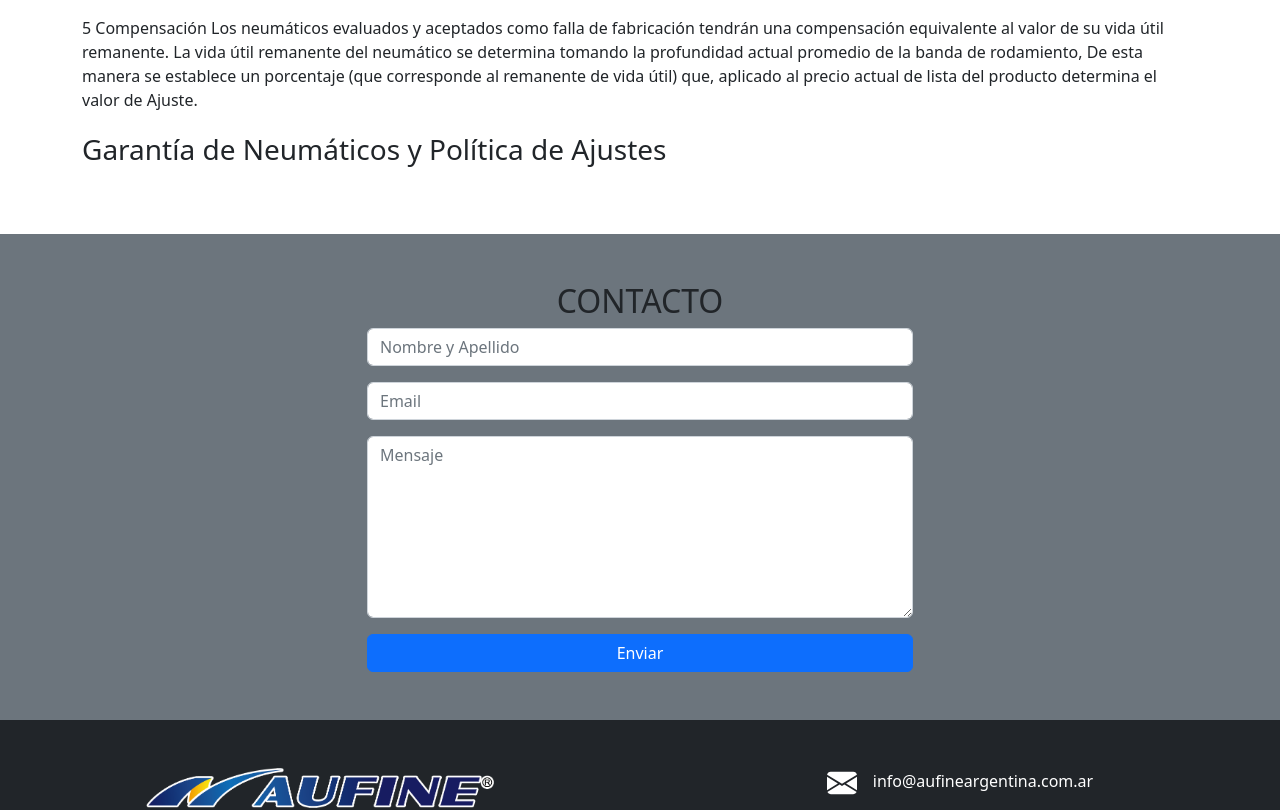
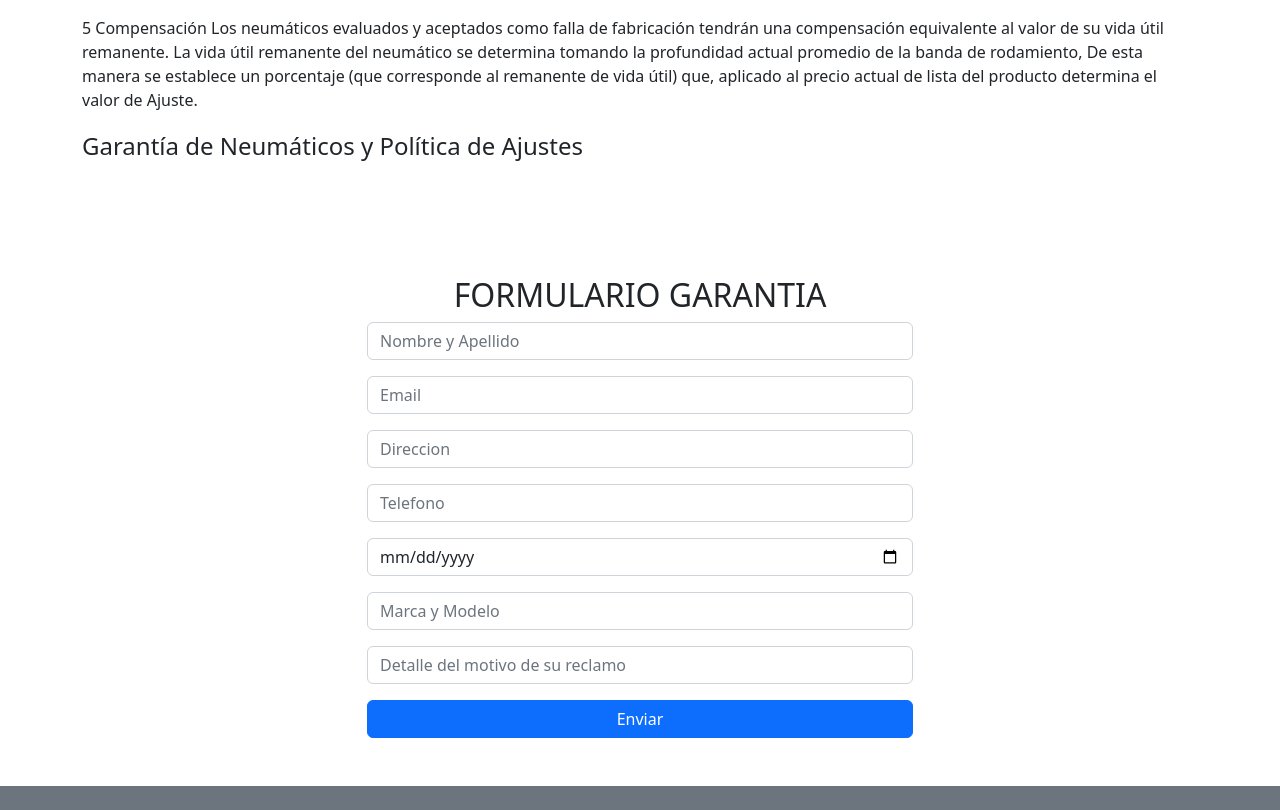
Before and after one commit to gabyreload1983/aufine-react, a React (Create React App) app: page / in a window 1280 px wide. Shown: the part 9560-10370 px from the top of the page. Built offline with nearby package versions, Linux system fonts and the light colour scheme.

Commit message:
Update warranty component and emailjs config

```diff
--- a/src/App.js
+++ b/src/App.js
@@ -7,6 +7,7 @@ import NavBar from "./components/NavBar";
 import Recommendations from "./components/Recommendations";
 import Technology from "./components/Technology";
 import TireList from "./components/TireList";
+import Warranty from "./components/Warranty";
 import WarrantyDetail from "./components/WarrantyDetail";
 import Whatsapp from "./components/Whatsapp";
 
@@ -20,6 +21,7 @@ function App() {
       <TireList />
       <Recommendations />
       <WarrantyDetail />
+      <Warranty />
       <Contact />
       <Whatsapp />
       <Footer />
--- a/src/components/Contact.jsx
+++ b/src/components/Contact.jsx
@@ -13,6 +13,10 @@ function Contact(props) {
     message: "",
   });
 
+  const serviceID = "service_lesvcma";
+  const templateID = "template_bmlimnp";
+  const publicKey = "pVOvAjMtRyVk0jHsI";
+
   const form = useRef();
 
   const sendEmail = (e) => {
@@ -21,12 +25,7 @@ function Contact(props) {
     setAnswerForm("");
 
     emailjs
-      .sendForm(
-        "service_2o8eimj",
-        "template_95wqv5e",
-        form.current,
-        "IKea0Z0eum6qgyMT-"
-      )
+      .sendForm(serviceID, templateID, form.current, publicKey)
       .then(
         (result) => {
           setAnswerForm({
--- a/src/components/Warranty.jsx
+++ b/src/components/Warranty.jsx
@@ -13,6 +13,10 @@ function Warranty(props) {
     message: "",
   });
 
+  const serviceID = "service_lesvcma";
+  const templateID = "template_fwpf1wy";
+  const publicKey = "pVOvAjMtRyVk0jHsI";
+
   const form = useRef();
 
   const sendEmail = (e) => {
@@ -21,12 +25,7 @@ function Warranty(props) {
     setAnswerForm("");
 
     emailjs
-      .sendForm(
-        "service_2o8eimj",
-        "template_6g962ec",
-        form.current,
-        "IKea0Z0eum6qgyMT-"
-      )
+      .sendForm(serviceID, templateID, form.current, publicKey)
       .then(
         (result) => {
           setAnswerForm({
@@ -86,19 +85,47 @@ function Warranty(props) {
                 required
               />
             </Form.Group>
-
-            <Form.Group
-              className="mb-3"
-              controlId="exampleForm.ControlTextarea1"
-            >
+            <Form.Group className="mb-3" controlId="formBasicEmail">
               <Form.Control
-                as="textarea"
-                rows={7}
-                placeholder="Mensaje"
-                name="message"
+                type="text"
+                placeholder="Direccion"
+                name="address"
                 required
               />
             </Form.Group>
+            <Form.Group className="mb-3" controlId="formBasicEmail">
+              <Form.Control
+                type="number"
+                placeholder="Telefono"
+                name="phone"
+                required
+              />
+            </Form.Group>
+            <Form.Group className="mb-3" controlId="formBasicEmail">
+              <Form.Control
+                type="date"
+                placeholder="Fecha de compra"
+                name="date"
+                required
+              />
+            </Form.Group>
+            <Form.Group className="mb-3" controlId="formBasicEmail">
+              <Form.Control
+                type="text"
+                placeholder="Marca y Modelo"
+                name="brandModel"
+                required
+              />
+            </Form.Group>
+            <Form.Group className="mb-3" controlId="formBasicEmail">
+              <Form.Control
+                type="text"
+                placeholder="Detalle del motivo de su reclamo"
+                name="detail"
+                required
+              />
+            </Form.Group>
+
             <Button variant="primary w-100" type="submit">
               Enviar
             </Button>
--- a/src/components/WarrantyDetail.jsx
+++ b/src/components/WarrantyDetail.jsx
@@ -73,7 +73,7 @@ function WarrantyDetail() {
             de vida útil) que, aplicado al precio actual de lista del producto
             determina el valor de Ajuste.
           </p>
-          <p className="fs-3">Garantía de Neumáticos y Política de Ajustes</p>
+          <p className="fs-4">Garantía de Neumáticos y Política de Ajustes</p>
         </Col>
       </Row>
     </Container>
```
